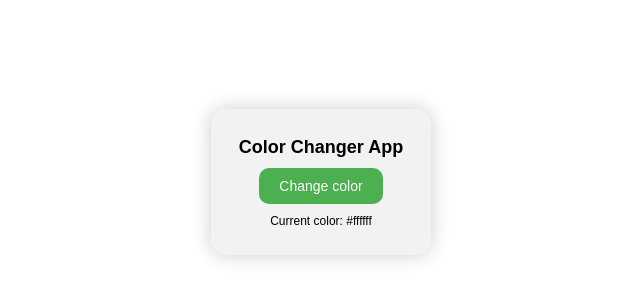
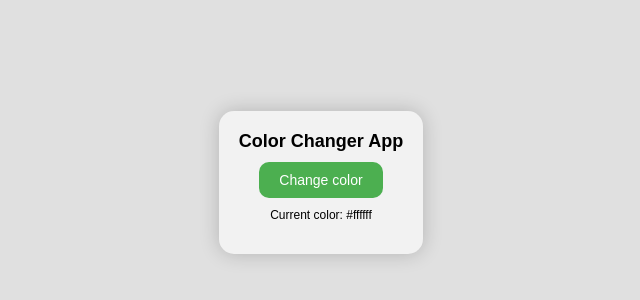
Before and after one commit to disobeyking2001/color-changer, a plain HTML site: page index.html in a window 1280 px wide. Shown: the part 218-518 px from the top of the page, without its empty margins (319-959 px from the left). Drawn offline with Linux system fonts and the light colour scheme.

Commit message:
Add files via upload

```diff
--- a/style.css
+++ b/style.css
@@ -1,33 +1,31 @@
-/* 1. Body styling - center container */
+/* Body styling - center container */
 body {
     margin: 0;
     height: 100vh;
     display: flex;
-    justify-content: center; /* center horizontally */
-    align-items: center;     /* center vertically */
+    justify-content: center;
+    align-items: center;
     font-family: Arial, sans-serif;
-    background: #ffffff;     /* default background */
+    background: #e0e0e0; /* light background to see container */
 }
 
-/* 2. Container styling - auto width, minimum width */
+/* Container styling */
 .container {
-    width: auto;             /* automatically fits content */
-    min-width: 220px;        /* small but fits everything */
+    display: inline-block;       /* shrink-wrap container to content */
     text-align: center;
-    padding: 15px;
+    padding: 20px;
     border-radius: 15px;
+    background: #f2f2f2;        /* container background */
     box-shadow: 0 0 20px rgba(0,0,0,0.2);
-    background: #f2f2f2;
-    box-sizing: border-box;  /* include padding in width */
 }
 
-/* 3. Heading */
+/* Heading */
 h1 {
     font-size: 18px;
-    margin-bottom: 10px;
+    margin: 0 0 10px 0;
 }
 
-/* 4. Button styling */
+/* Button styling */
 button {
     padding: 10px 20px;
     font-size: 14px;
@@ -39,12 +37,12 @@ button {
     transition: 0.2s;
 }
 
-/* 5. Button hover effect */
+/* Button hover effect */
 button:hover {
     background: #45a049;
 }
 
-/* 6. Color code text */
+/* Color code text */
 p {
     font-size: 12px;
     margin-top: 10px;
```
